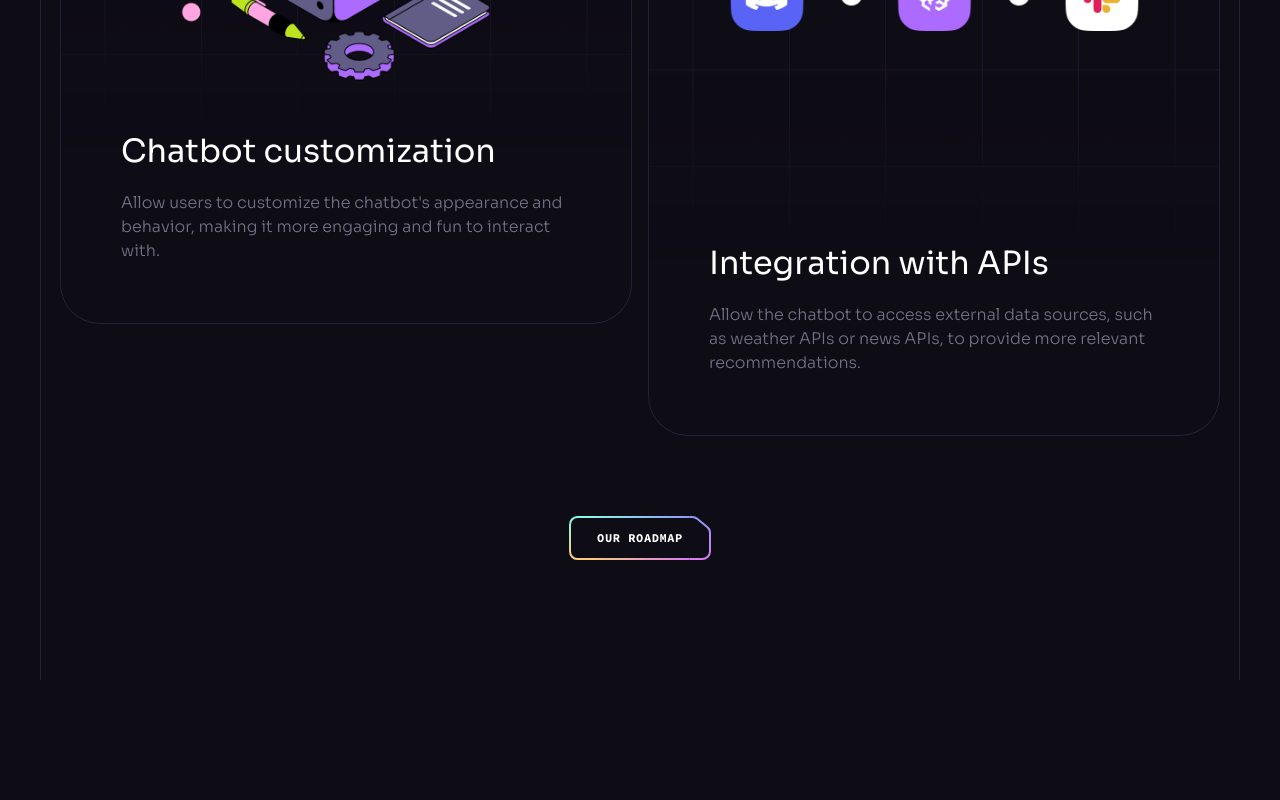
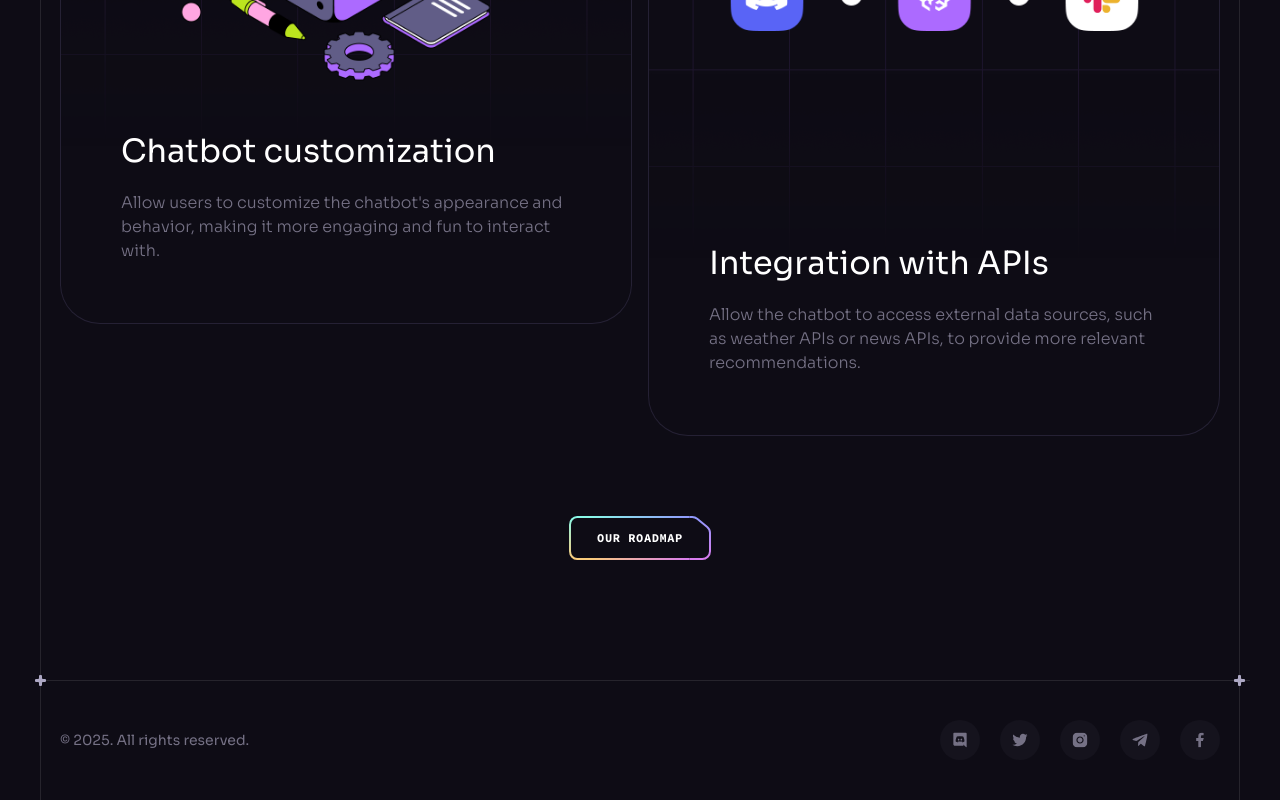
Before and after one commit to developer-rak/ai_brainwave, a React (Vite) app: page / in a window 1280 px wide. Shown: the part 8605-9405 px from the top of the page. Before the commit the page ends 9285 px from the top, so only its background shows below. Built offline with nearby package versions, Linux system fonts and the light colour scheme.

Commit message:
added footer

```diff
--- a/src/App.jsx
+++ b/src/App.jsx
@@ -1,6 +1,7 @@
 import ButtonGradient from './assets/svg/ButtonGradient';
 import Benefits from './components/Benefits';
 import Collaboration from './components/Collaboration';
+import Footer from './components/Footer';
 // import Button from './components/Button';
 import Header from './components/Header';
 import Hero from './components/Hero';
@@ -19,6 +20,7 @@
         <Services />
         <Pricing />
         <Roadmap />
+        <Footer />
       </div>
       <ButtonGradient />
     </>
--- /dev/null
+++ b/src/components/Footer.jsx
@@ -0,0 +1,32 @@
+import { socials } from "../constants";
+import Section from "./Section";
+
+const Footer = () => {
+  return (
+    <Section crosses className="!px-0 !py-10">
+      <div className="container flex items-center justify-center gap-10 sm:justify-between max-sm:flex-col">
+         <p className="caption text-n-4 lg:block">&copy; {new Date().getFullYear()}. All rights reserved.</p>
+
+         <ul className="flex flex-wrap gap-5">
+            {socials.map((item) => (
+               <a
+                  key={item.id}
+                  href={item.url}
+                  target="_blank"
+                  className="flex items-center justify-center w-10 h-10 transition-colors rounded-full bg-n-7 hover:bg-n-6"
+               >
+                  <img
+                     src={item.iconUrl}
+                     width={16}
+                     height={16}
+                     alt={item.title}
+                  />
+               </a>
+            ))}
+         </ul>
+      </div>
+    </Section>
+  )
+}
+
+export default Footer;
```
